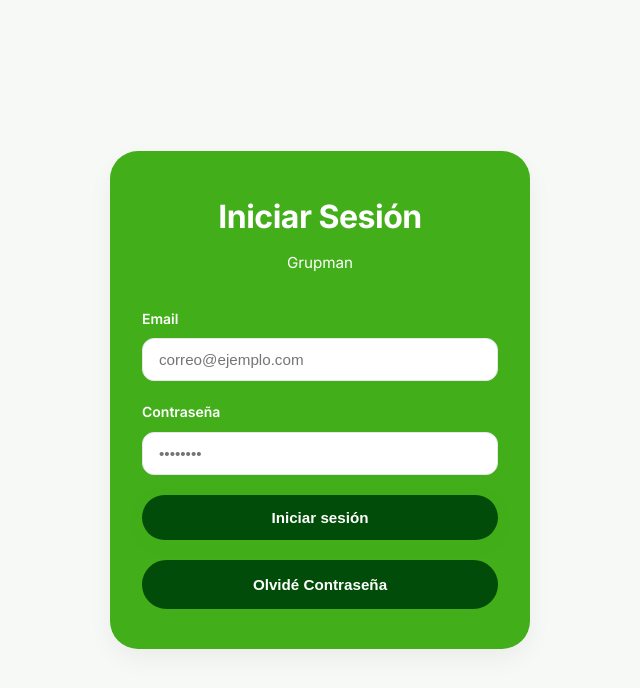
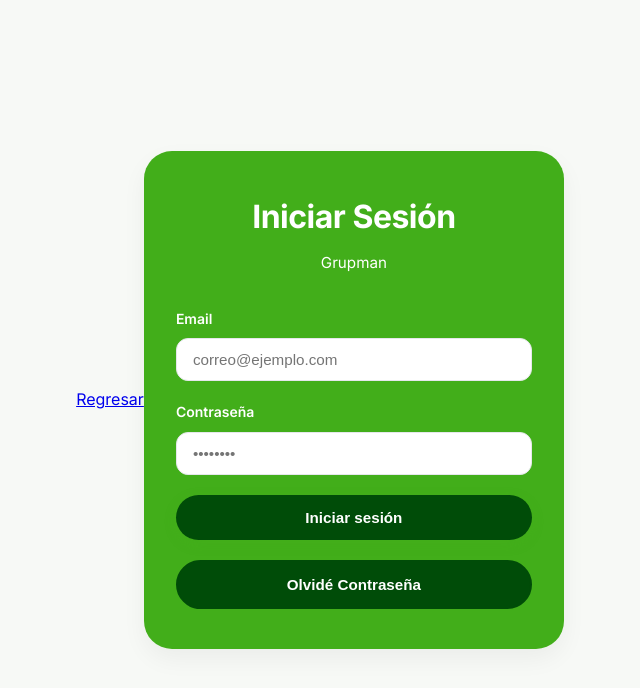
Before and after one commit to Jorgemercfa/Plataforma_web_Sistema_Control_Grupman, a Vue app: page /SignInAdmin in a window 1280 px wide. Shown: the top 688 px of the page, without its empty margins (320-960 px from the left). Built offline with nearby package versions, Linux system fonts and the light colour scheme.

Commit message:
add_buttons_of_return_in_the_sign_ins_views

```diff
--- a/src/views/AdminViews/Sign-in-admin.vue
+++ b/src/views/AdminViews/Sign-in-admin.vue
@@ -16,6 +16,7 @@
 
 <template>
   <div class="signin-page">
+  <RouterLink to="/" class="return-main-view">Regresar</RouterLink>
     <div class="signin-card">
 
       <!-- Encabezado -->
--- a/src/views/clientViews/Client-sign-in.vue
+++ b/src/views/clientViews/Client-sign-in.vue
@@ -20,6 +20,7 @@
 
       <!-- Encabezado -->
       <div class="signin-header">
+      <RouterLink to="/" class="return-main-view">Regresar</RouterLink>
         <h1 class="signin-title">Iniciar Sesión Clientes</h1>
         <p class="signin-subtitle">Grupman</p>
       </div>
```
